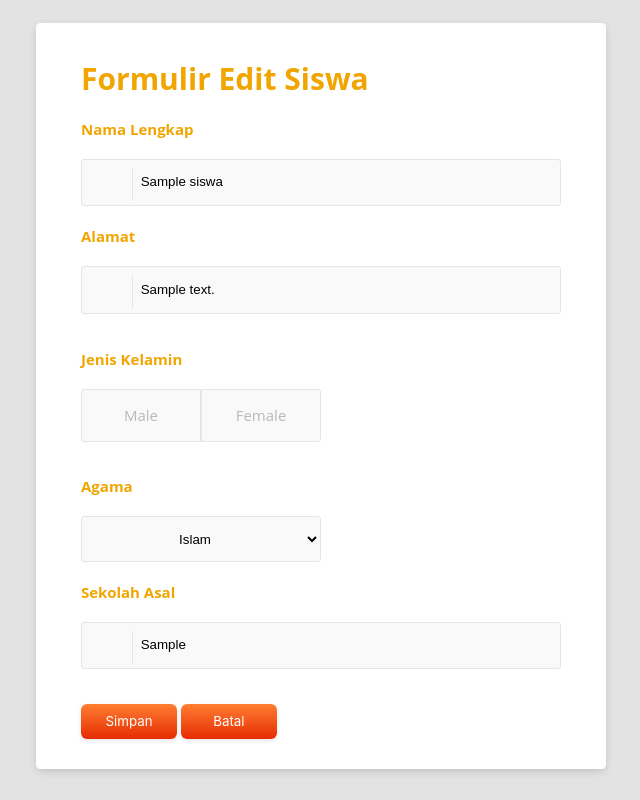
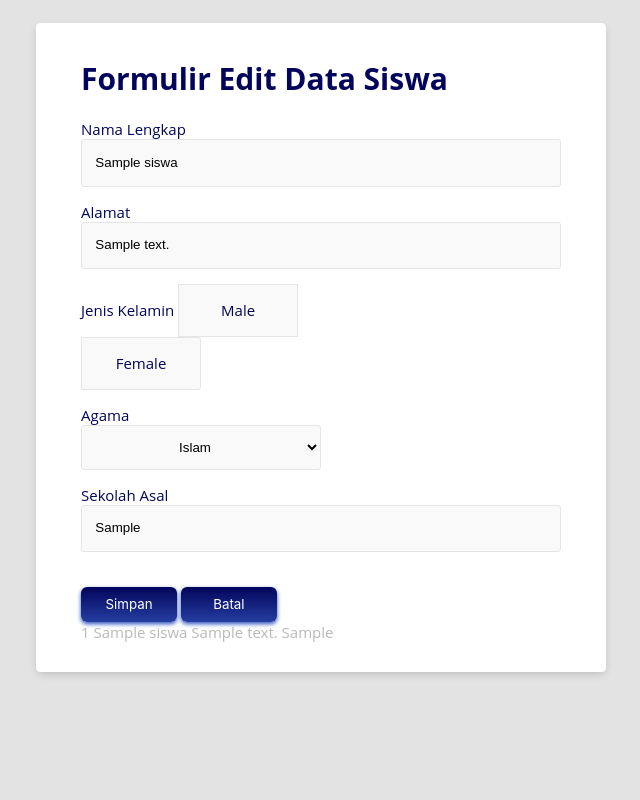
Before and after one commit to adjiemahesa/pweb-tugas-phpMySQL, a PHP site: page /form-edit.php?id=1 in a window 1280 px wide. Shown: the whole page, without its empty margins (319-959 px from the left). Run offline with PHP 8.4, Linux system fonts and the light colour scheme; tables that the repository leaves empty or names only in its code hold one stand-in row (values such as "Sample post").

Commit message:
style: change form-edit styling

```diff
--- a/form-edit.php
+++ b/form-edit.php
@@ -45,7 +45,7 @@ if (mysqli_num_rows($query) < 1) {
 
         h1,
         h4 {
-            color: #f0a500;
+            color: #02055B;
         }
 
         input,
@@ -68,15 +68,15 @@ if (mysqli_num_rows($query) < 1) {
 
         input:focus {
             outline: 0;
-            border-color: #bd8200;
+            border-color: #253DA1;
         }
 
         input:focus+.input-icon i {
-            color: #f0a500;
+            color: #253DA1;
         }
 
         input:focus+.input-icon:after {
-            border-right-color: #f0a500;
+            border-right-color: #253DA1;
         }
 
         input[type="radio"] {
@@ -88,7 +88,6 @@ if (mysqli_num_rows($query) < 1) {
             display: inline-block;
             width: 50%;
             text-align: center;
-            float: left;
             border-radius: 0;
         }
 
@@ -110,9 +109,9 @@ if (mysqli_num_rows($query) < 1) {
         input:checked+label:before,
         select:focus,
         select:active {
-            background-color: #f0a500;
+            background-color: #02055B;
             color: #fff;
-            border-color: #bd8200;
+            border-color: #02055A;
         }
 
         input[type="checkbox"] {
@@ -172,7 +171,7 @@ if (mysqli_num_rows($query) < 1) {
         }
 
         select option {
-            background-color: #f0a500;
+            background-color: #253DA1;
             color: #fff;
         }
 
@@ -285,9 +284,9 @@ if (mysqli_num_rows($query) < 1) {
 
         .button-42 {
             background-color: initial;
-            background-image: linear-gradient(-180deg, #FF7E31, #E62C03);
+            background-image: linear-gradient(-180deg, #02055A, #253DA1);
             border-radius: 6px;
-            box-shadow: rgba(0, 0, 0, 0.1) 0 2px 4px;
+            box-shadow: rgb(42, 82, 190) 0 2px 4px;
             color: #FFFFFF;
             cursor: pointer;
             display: inline-block;
@@ -312,7 +311,11 @@ if (mysqli_num_rows($query) < 1) {
         }
 
         .button-42:hover {
-            box-shadow: rgba(253, 76, 0, 0.5) 0 3px 8px;
+            box-shadow: rgb(171, 205, 239) 0 3px 8px;
+        }
+
+        label {
+            color: #02055A;
         }
     </style>
 </head>
@@ -326,42 +329,24 @@ if (mysqli_num_rows($query) < 1) {
         <form action="proses-edit.php" method="POST">
 
             <div class="row">
-                <h1>Formulir Edit Siswa</h1>
+                <h1>Formulir Edit Data Siswa</h1>
                 <input type="hidden" name="id" value="<?php echo $siswa['id'] ?>" />
-                <h4>Nama Lengkap</h4>
-                <div class="input-group input-group-icon">
+                <div class="input-group">
+                    <label for="nama">Nama Lengkap</label>
                     <input for="nama" type="text" name="nama" placeholder="Full Name" value="<?php echo $siswa['nama'] ?>" />
                     <div class="input-icon"></div>
                 </div>
-                <h4>Alamat</h4>
-                <div class="input-group input-group-icon">
+                <div class="input-group">
+                    <label for="alamat">Alamat</label>
                     <input for="alamat" name="alamat" type="text" placeholder="Address" value="<?php echo $siswa['alamat'] ?>" />
                     <div class="input-icon"></div>
                 </div>
-                <!-- <div class="input-group input-group-icon">
-                <input type="password" placeholder="Password"/>
-                <div class="input-icon"></div>
-            </div> -->
             </div>
             <div class="row">
-                <!-- <div class="col-half">
-                <h4>Date of Birth</h4>
-                <div class="input-group">
-                <div class="col-third">
-                    <input type="text" placeholder="DD"/>
-                </div>
-                <div class="col-third">
-                    <input type="text" placeholder="MM"/>
-                </div>
-                <div class="col-third">
-                    <input type="text" placeholder="YYYY"/>
-                </div>
-                </div>
-            </div> -->
                 <div class="col-half">
-                    <h4>Jenis Kelamin</h4>
                     <div class="input-group">
                         <?php $jk = $siswa['jenis_kelamin']; ?>
+                        <label for="jenis_kelamin">Jenis Kelamin</label>
                         <input id="gender_male" type="radio" name="jenis_kelamin" value="laki-laki" <?php echo ($jk == 'laki-laki') ? "checked" : "" ?> />
                         <label for="gender_male">Male</label>
                         <input id="gender_female" type="radio" name="jenis_kelamin" value="perempuan" <?php echo ($jk == 'perempuan') ? "checked" : "" ?> />
@@ -370,7 +355,7 @@ if (mysqli_num_rows($query) < 1) {
                 </div>
             </div>
             <div class="row">
-                <h4>Agama</h4>
+                <label for="agama">Agama</label>
                 <div class="input-group">
                     <?php $agama = $siswa['agama']; ?>
                     <select for="agama" name="agama">
@@ -381,75 +366,36 @@ if (mysqli_num_rows($query) < 1) {
                         <option <?php echo ($agama == 'Atheis') ? "selected" : "" ?>>Atheis</option>
                     </select>
                 </div>
-                <h4>Sekolah Asal</h4>
-                <div class="input-group input-group-icon">
+                <div class="input-group">
+                    <label for="sekolah_asal">Sekolah Asal</label>
                     <input type="text" for="sekolah_asal" name="sekolah_asal" placeholder="School" value="<?php echo $siswa['sekolah_asal'] ?>" />
                     <div class="input-icon"></div>
                 </div>
-                <!-- <div class="col-half">
-                <div class="input-group input-group-icon">
-                <input type="text" placeholder="Card CVC"/>
-                <div class="input-icon"><i class="fa fa-user"></i></div>
-                </div>
-            </div>
-            <div class="col-half">
-                <div class="input-group">
-                <select>
-                    <option>01 Jan</option>
-                    <option>02 Jan</option>
-                </select>
-                <select>
-                    <option>2015</option>
-                    <option>2016</option>
-                </select>
-                </div>
-            </div> -->
             </div>
             <div class="row"></br>
                 <button type="submit" value="Simpan" name="simpan" class="button-42">Simpan</button>
                 <a href="list-siswa.php"><button type="button" class="button-42">Batal</button></a>
             </div>
 
-            <!-- <fieldset>
+            <?php echo $siswa['id'] ?>
 
-            <input type="hidden" name="id" value="<?php echo $siswa['id'] ?>" />
+        <?php echo $siswa['nama'] ?>
 
-        <p>
-            <label for="nama">Nama: </label>
-            <input type="text" name="nama" placeholder="nama lengkap" value="<?php echo $siswa['nama'] ?>" />
-        </p>
-        <p>
-            <label for="alamat">Alamat: </label>
-            <textarea name="alamat"><?php echo $siswa['alamat'] ?></textarea>
-        </p>
-        <p>
-            <label for="jenis_kelamin">Jenis Kelamin: </label>
+        <?php echo $siswa['alamat'] ?>
+
             <?php $jk = $siswa['jenis_kelamin']; ?>
-            <label><input type="radio" name="jenis_kelamin" value="laki-laki" <?php echo ($jk == 'laki-laki') ? "checked" : "" ?>> Laki-laki</label>
-            <label><input type="radio" name="jenis_kelamin" value="perempuan" <?php echo ($jk == 'perempuan') ? "checked" : "" ?>> Perempuan</label>
-        </p>
-        <p>
-            <label for="agama">Agama: </label>
+             <?php echo ($jk == 'laki-laki') ? "checked" : "" ?>
+            <?php echo ($jk == 'perempuan') ? "checked" : "" ?>
+
             <?php $agama = $siswa['agama']; ?>
-            <select name="agama">
-                <option <?php echo ($agama == 'Islam') ? "selected" : "" ?>>Islam</option>
-                <option <?php echo ($agama == 'Kristen') ? "selected" : "" ?>>Kristen</option>
-                <option <?php echo ($agama == 'Hindu') ? "selected" : "" ?>>Hindu</option>
-                <option <?php echo ($agama == 'Budha') ? "selected" : "" ?>>Budha</option>
-                <option <?php echo ($agama == 'Atheis') ? "selected" : "" ?>>Atheis</option>
-            </select>
-        </p>
-        <p>
-            <label for="sekolah_asal">Sekolah Asal: </label>
-            <input type="text" name="sekolah_asal" placeholder="nama sekolah" value="<?php echo $siswa['sekolah_asal'] ?>" />
-        </p>
-        <p>
-            <input type="submit" value="Simpan" name="simpan" />
-        </p>
 
-        </fieldset> -->
+                 <?php echo ($agama == 'Islam') ? "selected" : "" ?>
+                 <?php echo ($agama == 'Kristen') ? "selected" : "" ?>
+                 <?php echo ($agama == 'Hindu') ? "selected" : "" ?>
+                 <?php echo ($agama == 'Budha') ? "selected" : "" ?>
+                 <?php echo ($agama == 'Atheis') ? "selected" : "" ?>
 
-
+        <?php echo $siswa['sekolah_asal'] ?>
         </form>
     </div>
 
```
